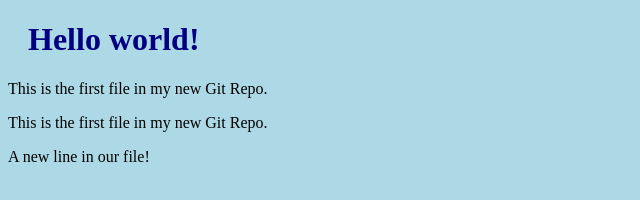
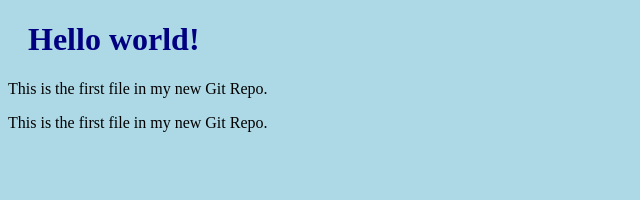
Before and after one commit to EssyG10/fabTest, a plain HTML site: page index.html in a window 1280 px wide. Shown: the whole page, without its empty margins (0-640 px from the left). Drawn offline with Linux system fonts and the light colour scheme.

Commit message:
Error Fixed

```diff
--- a/index.html
+++ b/index.html
@@ -9,7 +9,5 @@
 <h1>Hello world!</h1>
 <p>This is the first file in my new Git Repo.</p>
 <p>This is the first file in my new Git Repo.</p>
-<p>A new line in our file!</p>
-
 </body>
 </html>
```
